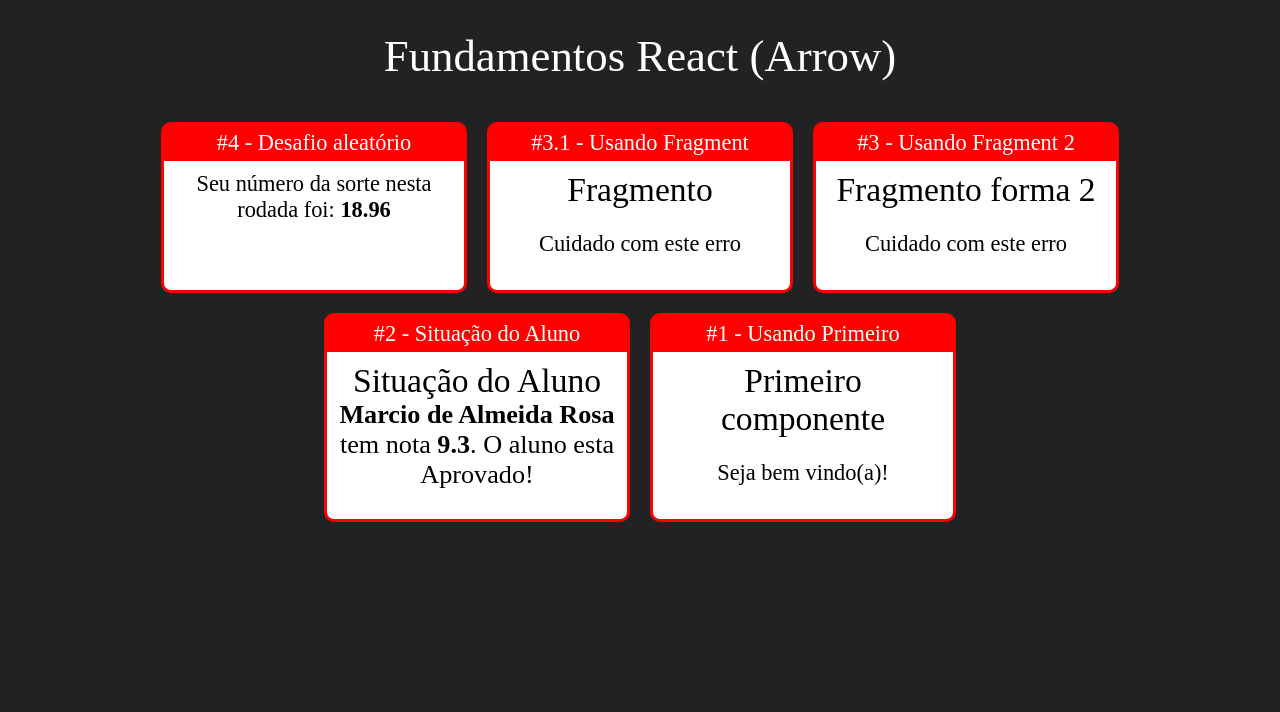
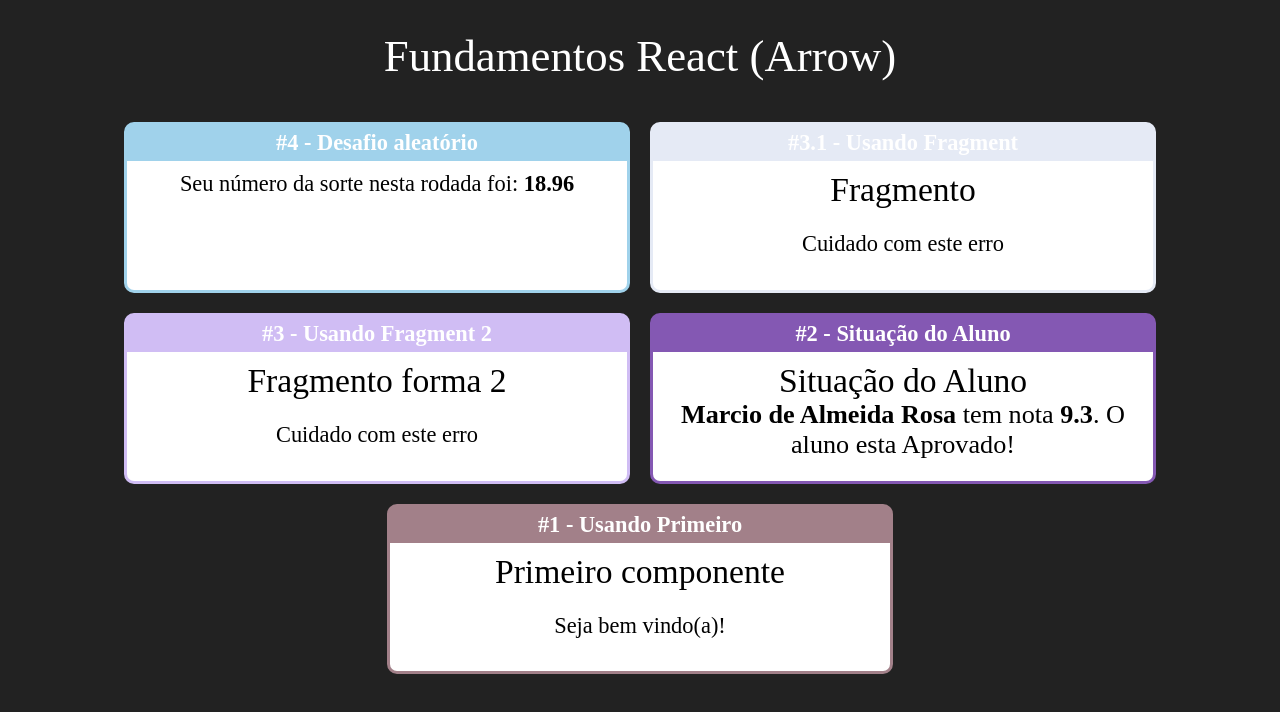
Before and after one commit to MarcioDeAlmeidaRosa/curso-react-redux, a React (Create React App) app in the folder fundamentos-react/: page / in a window 1280 px wide. Shown: the top 712 px of the page. Built offline with nearby package versions, Linux system fonts and the light colour scheme.

Commit message:
Aplicando 26. Componente Card #03, trocando cores dos cards

```diff
--- a/fundamentos-react/src/App.jsx
+++ b/fundamentos-react/src/App.jsx
@@ -13,19 +13,19 @@
     <h1>Fundamentos React (Arrow)</h1>
 
     <div className="Cards">
-      <Cards Title="#4 - Desafio aleatório">
+      <Cards title="#4 - Desafio aleatório" color='#a0d2eb'>
         <Random minValue={1} maxValue={100} />
       </Cards>
 
-      <Cards Title="#3.1 - Usando Fragment">
+      <Cards title="#3.1 - Usando Fragment" color='#e5eaf5'>
         <Fragment />
       </Cards>
 
-      <Cards Title="#3 - Usando Fragment 2">
+      <Cards title="#3 - Usando Fragment 2" color='#d0bdf4'>
         <Fragment1 />
       </Cards>
 
-      <Cards Title="#2 - Situação do Aluno">
+      <Cards title="#2 - Situação do Aluno" color='#8458B3'>
         <ComParametro
           titulo="Situação do Aluno"
           aluno="Marcio de Almeida Rosa"
@@ -33,7 +33,7 @@
         />
       </Cards>
 
-      <Cards Title="#1 - Usando Primeiro">
+      <Cards title="#1 - Usando Primeiro" color='#a28089'>
         <Primeiro />
       </Cards>
     </div>
--- a/fundamentos-react/src/components/layout/Cards.css
+++ b/fundamentos-react/src/components/layout/Cards.css
@@ -1,13 +1,14 @@
 .Card {
-    background-color: red;
+    /* background-color: red; */
     border-radius: 10px;
     overflow: hidden;
-    border: 3px solid red;
+    /* border: 3px solid red; */
+    border: 3px solid;
     margin: 10px;
     display: flex;
     flex-direction: column;
-    min-width: 300px;
-    max-width: 300px;
+    min-width: 500px;
+    max-width: 500px;
 }
 
 .Card .Title {
--- a/fundamentos-react/src/components/layout/Cards.jsx
+++ b/fundamentos-react/src/components/layout/Cards.jsx
@@ -2,13 +2,22 @@
 import React from "react";
 
 export default (props) => {
-  const { Title } = props;
+  const cardStyle = {
+    backgroundColor: props.color || "#f00",
+    borderColor: props.color || "#f00",
+  };
+  const { title } = props;
   return (
-    <div className="Card">
-      <div className="Title">{Title}</div>
-      <div className="Content">
-        {props.children}
-      </div>
+    <div
+      className="Card"
+      style={cardStyle}
+      // style={{
+      //   backgroundColor: props.color || "#f00",
+      //   borderColor: props.color || "#f00",
+      // }}
+    >
+      <div className="Title"><strong>{title}</strong></div>
+      <div className="Content">{props.children}</div>
     </div>
   );
 };
```
